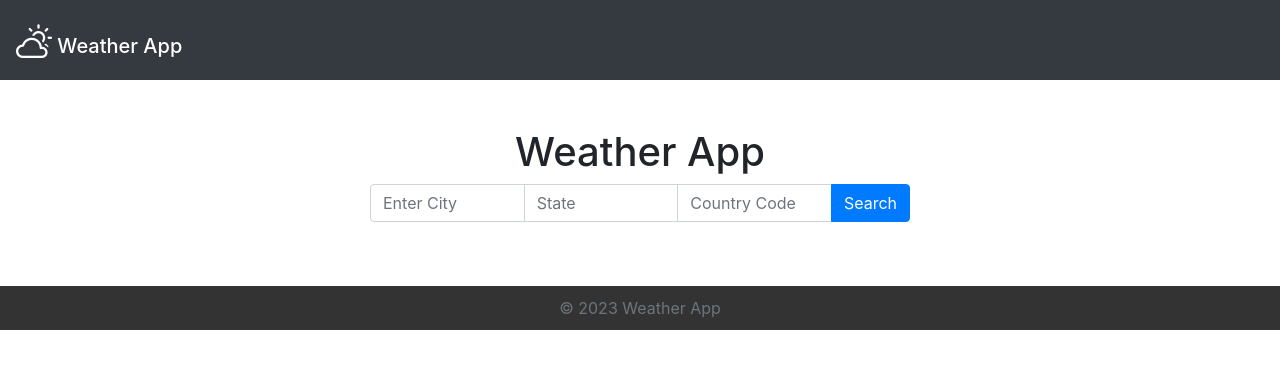
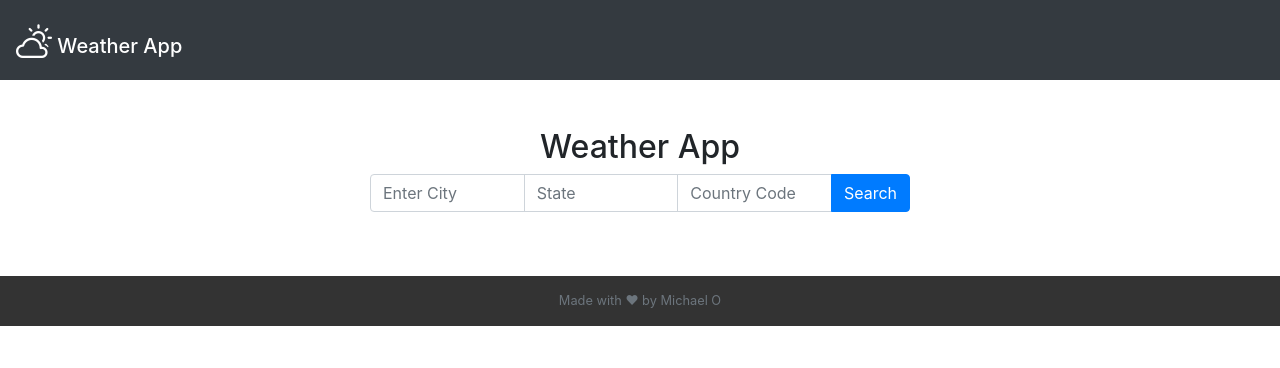
Before and after one commit to Michle99/SBA_308A_JavaScript_Weather_Web_Application, a plain HTML site: page src/index.html in a window 1280 px wide. Drawn offline with nearby package versions, Linux system fonts and the light colour scheme.

Commit message:
Updated footer content

```diff
--- a/src/index.html
+++ b/src/index.html
@@ -17,7 +17,7 @@
     </nav>
     <div class="container mt-5">
         <div class="text-center">
-            <h1>Weather App</h1>
+            <h2>Weather App</h2>
         </div>
         <div class="row">
             <div class="col-md-6 offset-md-3">
@@ -51,7 +51,9 @@
     </div>
     <footer class="footer">
         <div class="container">
-            <span class="text-muted">© 2023 Weather App</span>
+            <div class="footer-content">
+                <small class="text-muted">Made with <span>❤</span> by Michael O</small>
+            </div>
         </div>
     </footer>
     <script type="module" src="./script.js"></script>
--- a/styles/styles.css
+++ b/styles/styles.css
@@ -40,4 +40,17 @@
     position: relative;
     bottom: 0;
     width: 100%;
+    display: flex;
+    justify-content: center;
+    align-items: center;
 }
+
+.footer-content {
+    display: flex;
+    flex-direction: column;
+    align-items: center;
+}
+
+.text-muted {
+    margin: 5px; /* Adjust the margin as needed for spacing between elements */
+}
```
